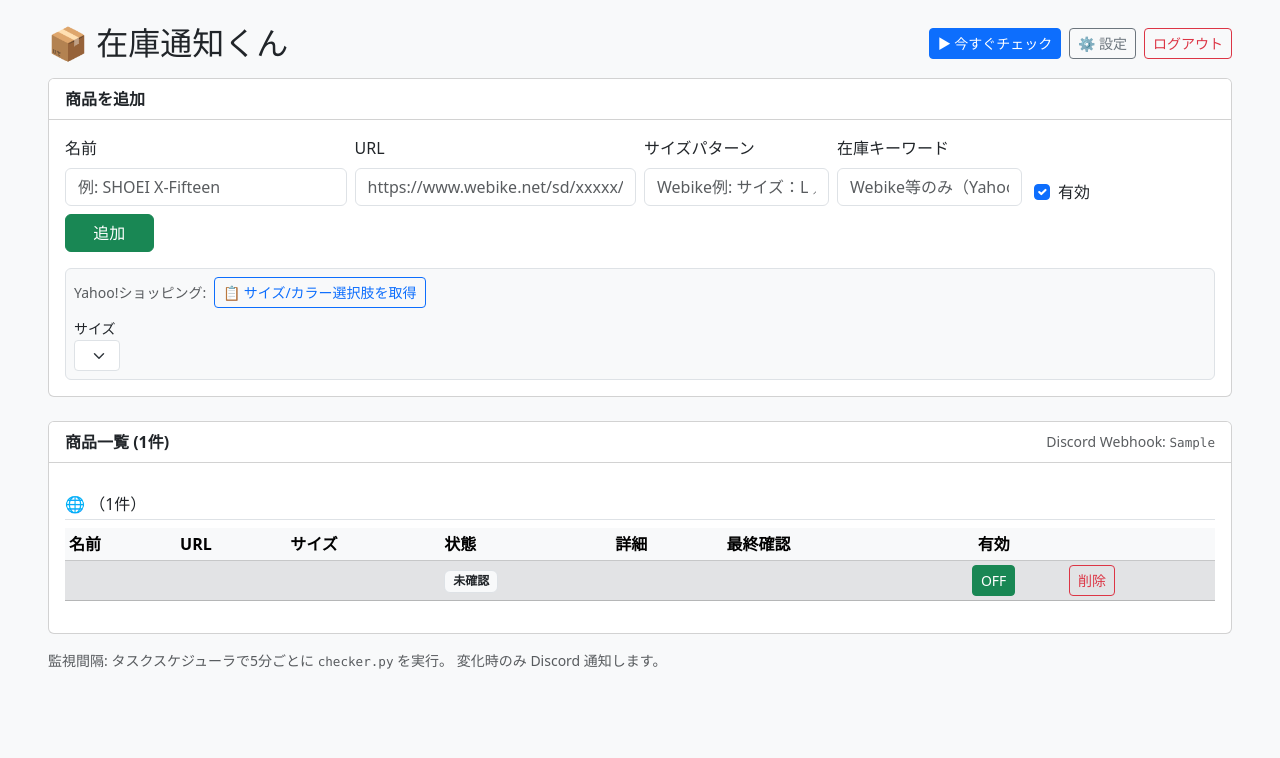
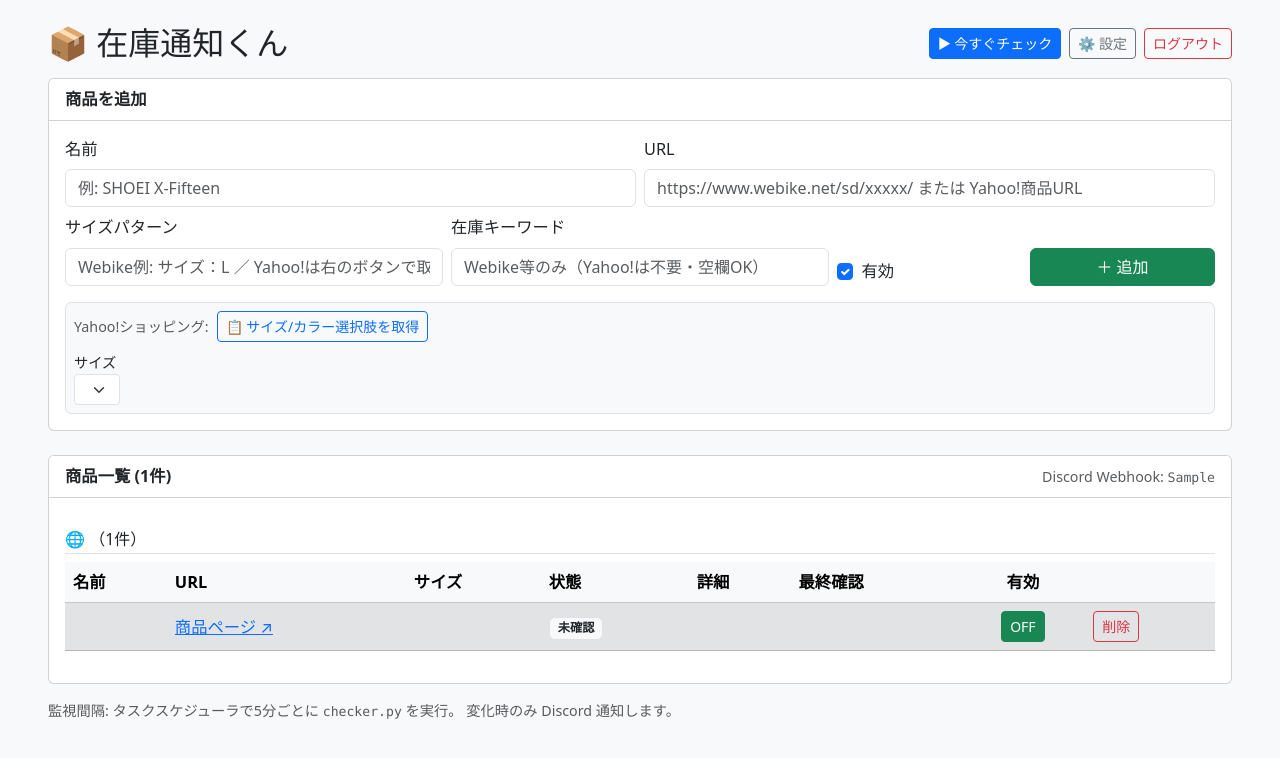
Before and after one commit to hishoxwx-lang/helmet-watch-manager, a Python web app: template templates/index.html in a window 1280 px wide. Shown: the top 758 px of the page. Run offline with Jinja, Linux system fonts and the light colour scheme; the template is opened without the code that fills it: most values are stand-ins (such as "Sample title", 1, 10 or a date in 2020); lists and menus that the app fills with data are empty.

Commit message:
UI: 2-row add form, shorter URL link, larger font

```diff
--- a/templates/index.html
+++ b/templates/index.html
@@ -6,10 +6,12 @@
   <title>在庫通知くん</title>
   <link href="https://cdn.jsdelivr.net/npm/bootstrap@5.3.3/dist/css/bootstrap.min.css" rel="stylesheet">
   <style>
-    body { padding-top: 1.5rem; }
+    body { padding-top: 1.5rem; font-size: 1.02rem; }
     .alert { white-space: pre-line; }
     .table-wrap { overflow-x: auto; }
-    .mono { font-family: ui-monospace, SFMono-Regular, Menlo, monospace; font-size: .9em; }
+    .mono { font-family: ui-monospace, SFMono-Regular, Menlo, monospace; font-size: .92em; }
+    .table th, .table td { vertical-align: middle; }
+    .url-link { word-break: break-all; }
   </style>
 </head>
 <body class="bg-light">
@@ -43,28 +45,30 @@
       </div>
       <div class="card-body">
         <form method="post" action="{{ url_for('add') }}" class="row g-2 align-items-end">
-          <div class="col-md-3">
+          <div class="col-md-6">
             <label class="form-label">名前</label>
             <input type="text" name="name" class="form-control" placeholder="例: SHOEI X-Fifteen" required>
           </div>
-          <div class="col-md-3">
+          <div class="col-md-6">
             <label class="form-label">URL</label>
             <input type="url" name="url" id="productUrl" class="form-control" placeholder="https://www.webike.net/sd/xxxxx/ または Yahoo!商品URL" required>
           </div>
-          <div class="col-md-2">
+          <div class="col-md-4">
             <label class="form-label">サイズパターン</label>
             <input type="text" name="size_pattern" id="sizePattern" class="form-control" value="" placeholder="Webike例: サイズ：L ／ Yahoo!は右のボタンで取得">
           </div>
-          <div class="col-md-2">
+          <div class="col-md-4">
             <label class="form-label">在庫キーワード</label>
             <input type="text" name="stock_keyword" class="form-control" value="" placeholder="Webike等のみ（Yahoo!は不要・空欄OK）">
           </div>
-          <div class="col-md-1 form-check ms-2">
-            <input class="form-check-input" type="checkbox" name="enabled" id="enabled" checked>
-            <label class="form-check-label" for="enabled">有効</label>
+          <div class="col-md-2 d-flex align-items-end">
+            <div class="form-check">
+              <input class="form-check-input" type="checkbox" name="enabled" id="enabled" checked>
+              <label class="form-check-label" for="enabled">有効</label>
+            </div>
           </div>
-          <div class="col-md-1">
-            <button type="submit" class="btn btn-success w-100">追加</button>
+          <div class="col-md-2">
+            <button type="submit" class="btn btn-success w-100">＋ 追加</button>
           </div>
         </form>
         <div class="mt-3 p-2 border rounded bg-light" id="yahooHelper">
@@ -104,7 +108,7 @@
       <div class="card-body table-wrap">
         {% for site, items in rows | groupby('site_name') %}
         <h6 class="mt-3 mb-2 border-bottom pb-1">🌐 {{ site }}（{{ items|length }}件）</h6>
-        <table class="table table-hover table-sm align-middle mb-3">
+        <table class="table table-hover align-middle mb-3">
           <thead class="table-light">
             <tr>
               <th>名前</th>
@@ -121,7 +125,7 @@
             {% for r in items %}
             <tr class="{{ '' if r.enabled else 'table-secondary text-muted' }}">
               <td>{{ r.name }}</td>
-              <td><a href="{{ r.url }}" target="_blank" rel="noopener" class="mono">{{ r.url }}</a></td>
+              <td><a href="{{ r.url }}" target="_blank" rel="noopener" class="url-link">商品ページ ↗</a></td>
               <td class="mono">{{ r.size_pattern }}</td>
               <td>
                 {% if r.state == 'IN_STOCK' %}
```
